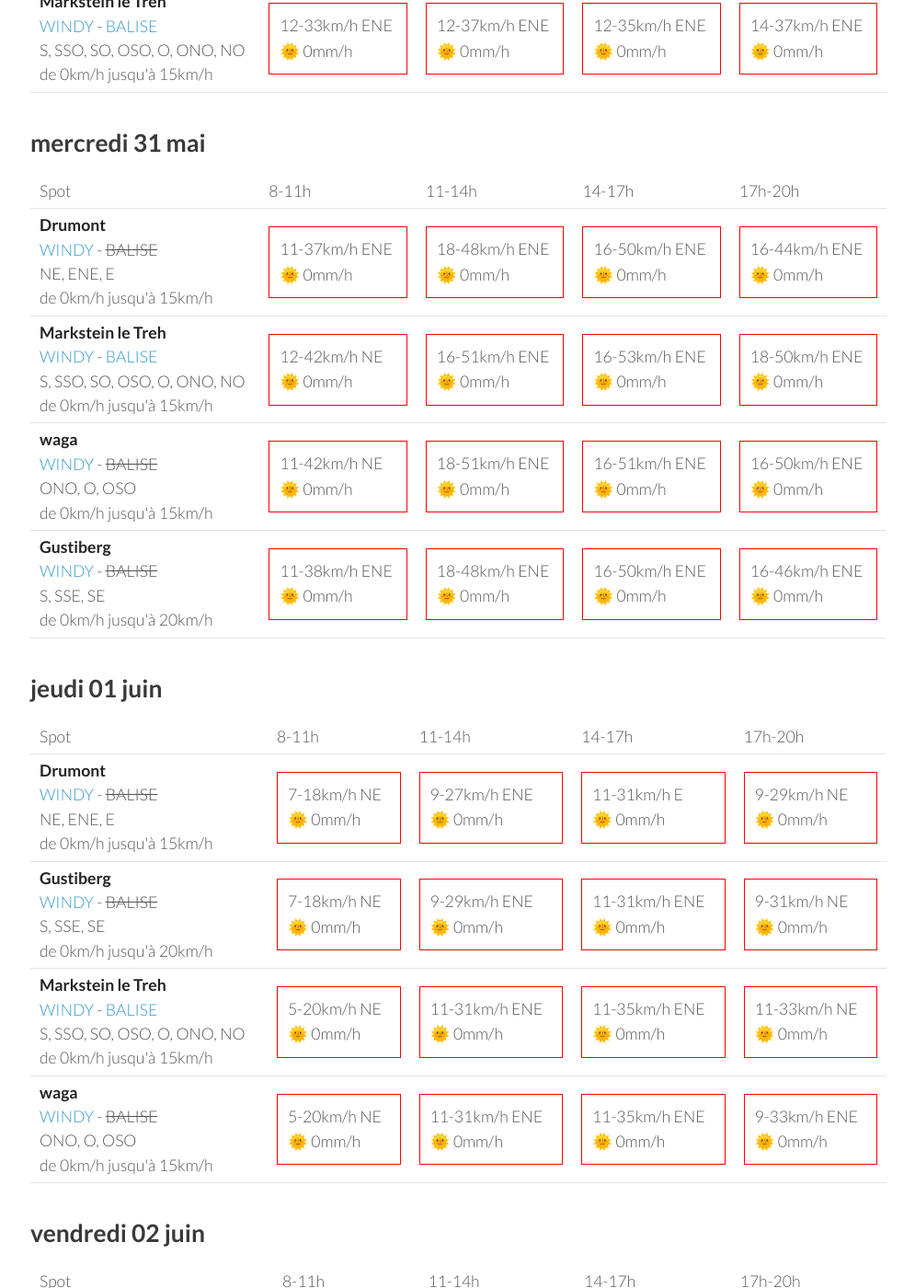
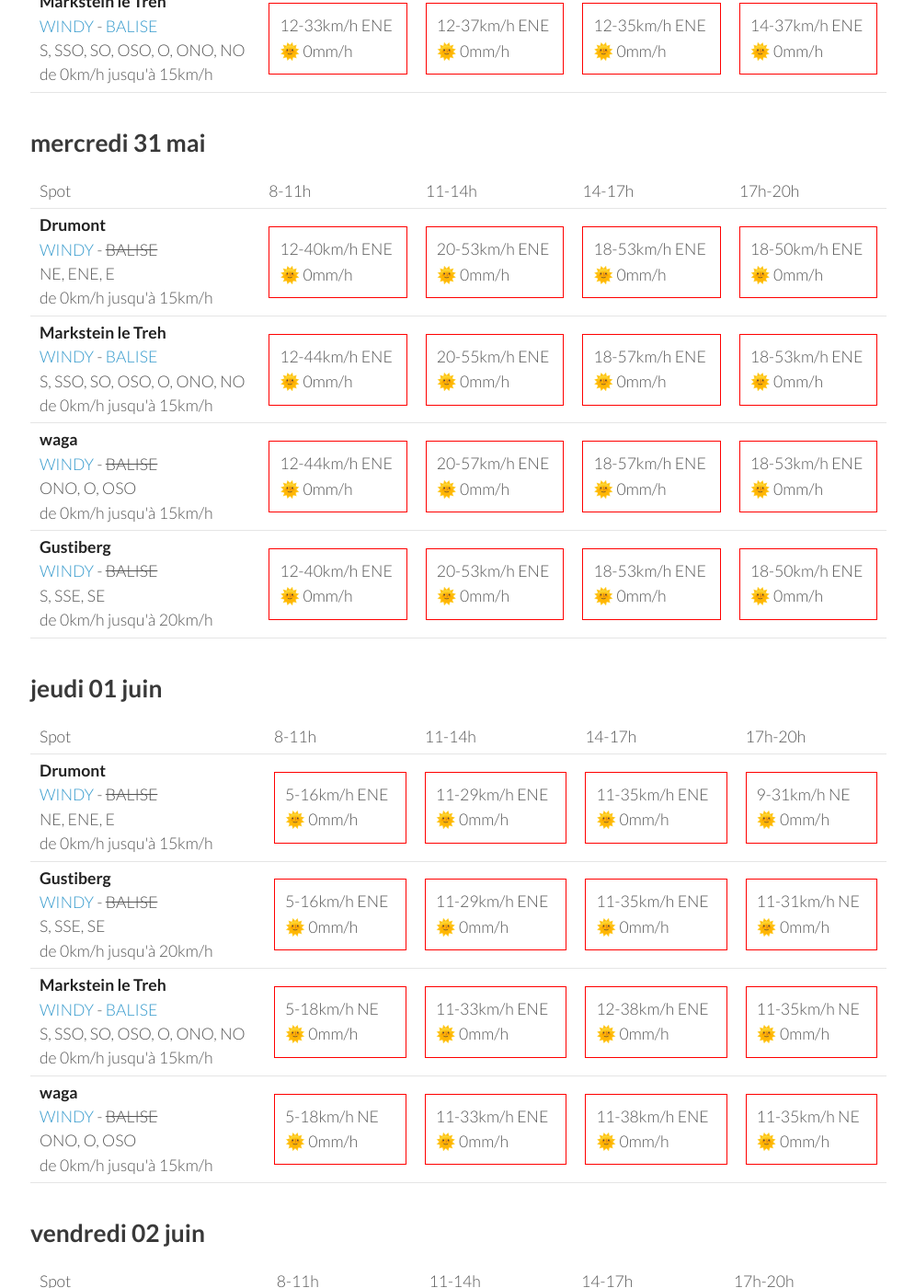
Before and after one commit to parapente-dans-le-nord/parapente-dans-le-nord.github.io, a Jekyll site: the page built from vosges.markdown, in a window 1280 px wide and 1400 px high, scrolled down 1325 px. Shown: the whole window at 92% size, without its empty margins (25-1020 px from the left). Built offline with Jekyll 4.4.1, drawn with Linux system fonts in a browser that asks for light colours; some of the changed text lies outside the part shown.

Commit message:
update index.markdown

```diff
--- a/vosges.markdown
+++ b/vosges.markdown
@@ -136,40 +136,40 @@ page mise à jour le lundi 29 mai 06:16
 <tr>
         <td><strong>Drumont</strong><br><a href="https://windy.com/47.898/6.919?47.687,6.919,9,m:eYYagmG">WINDY</a> - <span class="no-balise"> BALISE </span><br> <span class="vent-favorable">NE, ENE, E</span><br><span class="force-vent">de 0km/h jusqu'à 15km/h</span> </td>
 
-            <td><div class="not-flyable"><p>11-37km/h ENE</p><p>🌞 0mm/h</p></div></td>
-            <td><div class="not-flyable"><p>18-48km/h ENE</p><p>🌞 0mm/h</p></div></td>
-            <td><div class="not-flyable"><p>16-50km/h ENE</p><p>🌞 0mm/h</p></div></td>
-            <td><div class="not-flyable"><p>16-44km/h ENE</p><p>🌞 0mm/h</p></div></td>
+            <td><div class="not-flyable"><p>12-40km/h ENE</p><p>🌞 0mm/h</p></div></td>
+            <td><div class="not-flyable"><p>20-53km/h ENE</p><p>🌞 0mm/h</p></div></td>
+            <td><div class="not-flyable"><p>18-53km/h ENE</p><p>🌞 0mm/h</p></div></td>
+            <td><div class="not-flyable"><p>18-50km/h ENE</p><p>🌞 0mm/h</p></div></td>
 
 
     </tr>
 <tr>
         <td><strong>Markstein le Treh</strong><br><a href="https://windy.com/47.926/7.012?47.505,7.012,8,m:eY1agmQ">WINDY</a> - <span class=""><a href="http://www.balisemeteo.com/balise.php?idBalise=136">BALISE</a> </span><br> <span class="vent-favorable">S, SSO, SO, OSO, O, ONO, NO</span><br><span class="force-vent">de 0km/h jusqu'à 15km/h</span> </td>
 
-            <td><div class="not-flyable"><p>12-42km/h NE</p><p>🌞 0mm/h</p></div></td>
-            <td><div class="not-flyable"><p>16-51km/h ENE</p><p>🌞 0mm/h</p></div></td>
-            <td><div class="not-flyable"><p>16-53km/h ENE</p><p>🌞 0mm/h</p></div></td>
-            <td><div class="not-flyable"><p>18-50km/h ENE</p><p>🌞 0mm/h</p></div></td>
+            <td><div class="not-flyable"><p>12-44km/h ENE</p><p>🌞 0mm/h</p></div></td>
+            <td><div class="not-flyable"><p>20-55km/h ENE</p><p>🌞 0mm/h</p></div></td>
+            <td><div class="not-flyable"><p>18-57km/h ENE</p><p>🌞 0mm/h</p></div></td>
+            <td><div class="not-flyable"><p>18-53km/h ENE</p><p>🌞 0mm/h</p></div></td>
 
 
     </tr>
 <tr>
         <td><strong>waga</strong><br><a href="https://windy.com/47.903/6.996?47.900,6.983,15">WINDY</a> - <span class="no-balise"> BALISE </span><br> <span class="vent-favorable">ONO, O, OSO</span><br><span class="force-vent">de 0km/h jusqu'à 15km/h</span> </td>
 
-            <td><div class="not-flyable"><p>11-42km/h NE</p><p>🌞 0mm/h</p></div></td>
-            <td><div class="not-flyable"><p>18-51km/h ENE</p><p>🌞 0mm/h</p></div></td>
-            <td><div class="not-flyable"><p>16-51km/h ENE</p><p>🌞 0mm/h</p></div></td>
-            <td><div class="not-flyable"><p>16-50km/h ENE</p><p>🌞 0mm/h</p></div></td>
+            <td><div class="not-flyable"><p>12-44km/h ENE</p><p>🌞 0mm/h</p></div></td>
+            <td><div class="not-flyable"><p>20-57km/h ENE</p><p>🌞 0mm/h</p></div></td>
+            <td><div class="not-flyable"><p>18-57km/h ENE</p><p>🌞 0mm/h</p></div></td>
+            <td><div class="not-flyable"><p>18-53km/h ENE</p><p>🌞 0mm/h</p></div></td>
 
 
     </tr>
 <tr>
         <td><strong>Gustiberg</strong><br><a href="https://windy.com/47.894/6.934?47.891,6.934,15,m:eYYagmI">WINDY</a> - <span class="no-balise"> BALISE </span><br> <span class="vent-favorable">S, SSE, SE</span><br><span class="force-vent">de 0km/h jusqu'à 20km/h</span> </td>
 
-            <td><div class="not-flyable"><p>11-38km/h ENE</p><p>🌞 0mm/h</p></div></td>
-            <td><div class="not-flyable"><p>18-48km/h ENE</p><p>🌞 0mm/h</p></div></td>
-            <td><div class="not-flyable"><p>16-50km/h ENE</p><p>🌞 0mm/h</p></div></td>
-            <td><div class="not-flyable"><p>16-46km/h ENE</p><p>🌞 0mm/h</p></div></td>
+            <td><div class="not-flyable"><p>12-40km/h ENE</p><p>🌞 0mm/h</p></div></td>
+            <td><div class="not-flyable"><p>20-53km/h ENE</p><p>🌞 0mm/h</p></div></td>
+            <td><div class="not-flyable"><p>18-53km/h ENE</p><p>🌞 0mm/h</p></div></td>
+            <td><div class="not-flyable"><p>18-50km/h ENE</p><p>🌞 0mm/h</p></div></td>
 
 
     </tr>
@@ -192,40 +192,40 @@ page mise à jour le lundi 29 mai 06:16
 <tr>
         <td><strong>Drumont</strong><br><a href="https://windy.com/47.898/6.919?47.687,6.919,9,m:eYYagmG">WINDY</a> - <span class="no-balise"> BALISE </span><br> <span class="vent-favorable">NE, ENE, E</span><br><span class="force-vent">de 0km/h jusqu'à 15km/h</span> </td>
 
-            <td><div class="not-flyable"><p>7-18km/h NE</p><p>🌞 0mm/h</p></div></td>
-            <td><div class="not-flyable"><p>9-27km/h ENE</p><p>🌞 0mm/h</p></div></td>
-            <td><div class="not-flyable"><p>11-31km/h E</p><p>🌞 0mm/h</p></div></td>
-            <td><div class="not-flyable"><p>9-29km/h NE</p><p>🌞 0mm/h</p></div></td>
+            <td><div class="not-flyable"><p>5-16km/h ENE</p><p>🌞 0mm/h</p></div></td>
+            <td><div class="not-flyable"><p>11-29km/h ENE</p><p>🌞 0mm/h</p></div></td>
+            <td><div class="not-flyable"><p>11-35km/h ENE</p><p>🌞 0mm/h</p></div></td>
+            <td><div class="not-flyable"><p>9-31km/h NE</p><p>🌞 0mm/h</p></div></td>
 
 
     </tr>
 <tr>
         <td><strong>Gustiberg</strong><br><a href="https://windy.com/47.894/6.934?47.891,6.934,15,m:eYYagmI">WINDY</a> - <span class="no-balise"> BALISE </span><br> <span class="vent-favorable">S, SSE, SE</span><br><span class="force-vent">de 0km/h jusqu'à 20km/h</span> </td>
 
-            <td><div class="not-flyable"><p>7-18km/h NE</p><p>🌞 0mm/h</p></div></td>
-            <td><div class="not-flyable"><p>9-29km/h ENE</p><p>🌞 0mm/h</p></div></td>
-            <td><div class="not-flyable"><p>11-31km/h ENE</p><p>🌞 0mm/h</p></div></td>
-            <td><div class="not-flyable"><p>9-31km/h NE</p><p>🌞 0mm/h</p></div></td>
+            <td><div class="not-flyable"><p>5-16km/h ENE</p><p>🌞 0mm/h</p></div></td>
+            <td><div class="not-flyable"><p>11-29km/h ENE</p><p>🌞 0mm/h</p></div></td>
+            <td><div class="not-flyable"><p>11-35km/h ENE</p><p>🌞 0mm/h</p></div></td>
+            <td><div class="not-flyable"><p>11-31km/h NE</p><p>🌞 0mm/h</p></div></td>
 
 
     </tr>
 <tr>
         <td><strong>Markstein le Treh</strong><br><a href="https://windy.com/47.926/7.012?47.505,7.012,8,m:eY1agmQ">WINDY</a> - <span class=""><a href="http://www.balisemeteo.com/balise.php?idBalise=136">BALISE</a> </span><br> <span class="vent-favorable">S, SSO, SO, OSO, O, ONO, NO</span><br><span class="force-vent">de 0km/h jusqu'à 15km/h</span> </td>
 
-            <td><div class="not-flyable"><p>5-20km/h NE</p><p>🌞 0mm/h</p></div></td>
-            <td><div class="not-flyable"><p>11-31km/h ENE</p><p>🌞 0mm/h</p></div></td>
-            <td><div class="not-flyable"><p>11-35km/h ENE</p><p>🌞 0mm/h</p></div></td>
-            <td><div class="not-flyable"><p>11-33km/h NE</p><p>🌞 0mm/h</p></div></td>
+            <td><div class="not-flyable"><p>5-18km/h NE</p><p>🌞 0mm/h</p></div></td>
+            <td><div class="not-flyable"><p>11-33km/h ENE</p><p>🌞 0mm/h</p></div></td>
+            <td><div class="not-flyable"><p>12-38km/h ENE</p><p>🌞 0mm/h</p></div></td>
+            <td><div class="not-flyable"><p>11-35km/h NE</p><p>🌞 0mm/h</p></div></td>
 
 
     </tr>
 <tr>
         <td><strong>waga</strong><br><a href="https://windy.com/47.903/6.996?47.900,6.983,15">WINDY</a> - <span class="no-balise"> BALISE </span><br> <span class="vent-favorable">ONO, O, OSO</span><br><span class="force-vent">de 0km/h jusqu'à 15km/h</span> </td>
 
-            <td><div class="not-flyable"><p>5-20km/h NE</p><p>🌞 0mm/h</p></div></td>
-            <td><div class="not-flyable"><p>11-31km/h ENE</p><p>🌞 0mm/h</p></div></td>
-            <td><div class="not-flyable"><p>11-35km/h ENE</p><p>🌞 0mm/h</p></div></td>
-            <td><div class="not-flyable"><p>9-33km/h ENE</p><p>🌞 0mm/h</p></div></td>
+            <td><div class="not-flyable"><p>5-18km/h NE</p><p>🌞 0mm/h</p></div></td>
+            <td><div class="not-flyable"><p>11-33km/h ENE</p><p>🌞 0mm/h</p></div></td>
+            <td><div class="not-flyable"><p>11-38km/h ENE</p><p>🌞 0mm/h</p></div></td>
+            <td><div class="not-flyable"><p>11-35km/h NE</p><p>🌞 0mm/h</p></div></td>
 
 
     </tr>
@@ -248,27 +248,27 @@ page mise à jour le lundi 29 mai 06:16
 <tr>
         <td><strong>Drumont</strong><br><a href="https://windy.com/47.898/6.919?47.687,6.919,9,m:eYYagmG">WINDY</a> - <span class="no-balise"> BALISE </span><br> <span class="vent-favorable">NE, ENE, E</span><br><span class="force-vent">de 0km/h jusqu'à 15km/h</span> </td>
 
-            <td><div class="not-flyable"><p>7-22km/h NE</p><p>🌞 0mm/h</p></div></td>
-            <td><div class="not-flyable"><p>5-20km/h ENE</p><p>🌞 0mm/h</p></div></td>
+            <td><div class="not-flyable"><p>5-22km/h ENE</p><p>🌞 0mm/h</p></div></td>
+            <td><div class="not-flyable"><p>7-22km/h E</p><p>🌞 0mm/h</p></div></td>
             <td><div class="not-flyable"><p>7-25km/h ENE</p><p>🌞 0mm/h</p></div></td>
-            <td><div class="not-flyable"><p>11-29km/h NE</p><p>🌞 0mm/h</p></div></td>
+            <td><div class="not-flyable"><p>11-31km/h ENE</p><p>🌞 0mm/h</p></div></td>
 
 
     </tr>
 <tr>
         <td><strong>Gustiberg</strong><br><a href="https://windy.com/47.894/6.934?47.891,6.934,15,m:eYYagmI">WINDY</a> - <span class="no-balise"> BALISE </span><br> <span class="vent-favorable">S, SSE, SE</span><br><span class="force-vent">de 0km/h jusqu'à 20km/h</span> </td>
 
-            <td><div class="not-flyable"><p>5-24km/h NE</p><p>🌞 0mm/h</p></div></td>
-            <td><div class="not-flyable"><p>7-22km/h ENE</p><p>🌞 0mm/h</p></div></td>
-            <td><div class="not-flyable"><p>7-25km/h ENE</p><p>🌞 0mm/h</p></div></td>
-            <td><div class="not-flyable"><p>11-29km/h NE</p><p>🌞 0mm/h</p></div></td>
+            <td><div class="not-flyable"><p>5-22km/h ENE</p><p>🌞 0mm/h</p></div></td>
+            <td><div class="not-flyable"><p>7-22km/h E</p><p>🌞 0mm/h</p></div></td>
+            <td><div class="not-flyable"><p>9-25km/h ENE</p><p>🌞 0mm/h</p></div></td>
+            <td><div class="not-flyable"><p>11-31km/h ENE</p><p>🌞 0mm/h</p></div></td>
 
 
     </tr>
 <tr>
         <td><strong>Markstein le Treh</strong><br><a href="https://windy.com/47.926/7.012?47.505,7.012,8,m:eY1agmQ">WINDY</a> - <span class=""><a href="http://www.balisemeteo.com/balise.php?idBalise=136">BALISE</a> </span><br> <span class="vent-favorable">S, SSO, SO, OSO, O, ONO, NO</span><br><span class="force-vent">de 0km/h jusqu'à 15km/h</span> </td>
 
-            <td><div class="not-flyable"><p>5-24km/h NE</p><p>🌞 0mm/h</p></div></td>
+            <td><div class="not-flyable"><p>7-22km/h NE</p><p>🌞 0mm/h</p></div></td>
             <td><div class="not-flyable"><p>7-25km/h ENE</p><p>🌞 0mm/h</p></div></td>
             <td><div class="not-flyable"><p>9-29km/h ENE</p><p>🌞 0mm/h</p></div></td>
             <td><div class="not-flyable"><p>11-33km/h NE</p><p>🌞 0mm/h</p></div></td>
@@ -278,10 +278,10 @@ page mise à jour le lundi 29 mai 06:16
 <tr>
         <td><strong>waga</strong><br><a href="https://windy.com/47.903/6.996?47.900,6.983,15">WINDY</a> - <span class="no-balise"> BALISE </span><br> <span class="vent-favorable">ONO, O, OSO</span><br><span class="force-vent">de 0km/h jusqu'à 15km/h</span> </td>
 
-            <td><div class="not-flyable"><p>5-24km/h NE</p><p>🌞 0mm/h</p></div></td>
+            <td><div class="not-flyable"><p>7-22km/h NE</p><p>🌞 0mm/h</p></div></td>
             <td><div class="not-flyable"><p>7-25km/h ENE</p><p>🌞 0mm/h</p></div></td>
             <td><div class="not-flyable"><p>9-29km/h ENE</p><p>🌞 0mm/h</p></div></td>
-            <td><div class="not-flyable"><p>11-33km/h NE</p><p>🌞 0mm/h</p></div></td>
+            <td><div class="not-flyable"><p>11-33km/h ENE</p><p>🌞 0mm/h</p></div></td>
 
 
     </tr>
@@ -289,3 +289,59 @@ page mise à jour le lundi 29 mai 06:16
 </tbody>
 </table>
 {:/}
+## samedi 03 juin
+
+{::nomarkdown}
+<table>
+  <tbody>
+    <tr>
+      <td>Spot</td>
+      <td>8-11h</td>
+      <td>11-14h</td>
+      <td>14-17h</td>
+      <td>17h-20h</td>
+    </tr>
+<tr>
+        <td><strong>Drumont</strong><br><a href="https://windy.com/47.898/6.919?47.687,6.919,9,m:eYYagmG">WINDY</a> - <span class="no-balise"> BALISE </span><br> <span class="vent-favorable">NE, ENE, E</span><br><span class="force-vent">de 0km/h jusqu'à 15km/h</span> </td>
+
+            <td><div class="not-flyable"><p>5-20km/h NE</p><p>🌞 0mm/h</p></div></td>
+            <td><div class="not-flyable"><p>9-25km/h E</p><p>🌞 0mm/h</p></div></td>
+            <td><div class="not-flyable"><p>7-27km/h ENE</p><p>🌞 0mm/h</p></div></td>
+            <td><div class="not-flyable"><p>7-24km/h ENE</p><p>🌞 0mm/h</p></div></td>
+
+
+    </tr>
+<tr>
+        <td><strong>Gustiberg</strong><br><a href="https://windy.com/47.894/6.934?47.891,6.934,15,m:eYYagmI">WINDY</a> - <span class="no-balise"> BALISE </span><br> <span class="vent-favorable">S, SSE, SE</span><br><span class="force-vent">de 0km/h jusqu'à 20km/h</span> </td>
+
+            <td><div class="not-flyable"><p>5-20km/h NE</p><p>🌞 0mm/h</p></div></td>
+            <td><div class="not-flyable"><p>9-25km/h ENE</p><p>🌞 0mm/h</p></div></td>
+            <td><div class="not-flyable"><p>7-27km/h ENE</p><p>🌞 0mm/h</p></div></td>
+            <td><div class="not-flyable"><p>7-25km/h ENE</p><p>🌞 0mm/h</p></div></td>
+
+
+    </tr>
+<tr>
+        <td><strong>Markstein le Treh</strong><br><a href="https://windy.com/47.926/7.012?47.505,7.012,8,m:eY1agmQ">WINDY</a> - <span class=""><a href="http://www.balisemeteo.com/balise.php?idBalise=136">BALISE</a> </span><br> <span class="vent-favorable">S, SSO, SO, OSO, O, ONO, NO</span><br><span class="force-vent">de 0km/h jusqu'à 15km/h</span> </td>
+
+            <td><div class="not-flyable"><p>7-22km/h NE</p><p>🌞 0mm/h</p></div></td>
+            <td><div class="not-flyable"><p>9-29km/h ENE</p><p>🌞 0mm/h</p></div></td>
+            <td><div class="not-flyable"><p>9-29km/h ENE</p><p>🌞 0mm/h</p></div></td>
+            <td><div class="not-flyable"><p>9-29km/h ENE</p><p>🌞 0mm/h</p></div></td>
+
+
+    </tr>
+<tr>
+        <td><strong>waga</strong><br><a href="https://windy.com/47.903/6.996?47.900,6.983,15">WINDY</a> - <span class="no-balise"> BALISE </span><br> <span class="vent-favorable">ONO, O, OSO</span><br><span class="force-vent">de 0km/h jusqu'à 15km/h</span> </td>
+
+            <td><div class="not-flyable"><p>7-22km/h NE</p><p>🌞 0mm/h</p></div></td>
+            <td><div class="not-flyable"><p>9-29km/h ENE</p><p>🌞 0mm/h</p></div></td>
+            <td><div class="not-flyable"><p>9-29km/h ENE</p><p>🌞 0mm/h</p></div></td>
+            <td><div class="not-flyable"><p>9-27km/h ENE</p><p>🌞 0mm/h</p></div></td>
+
+
+    </tr>
+
+</tbody>
+</table>
+{:/}
```
Also changed, not shown: other parts of vosges.markdown (+1 -1 lines).
